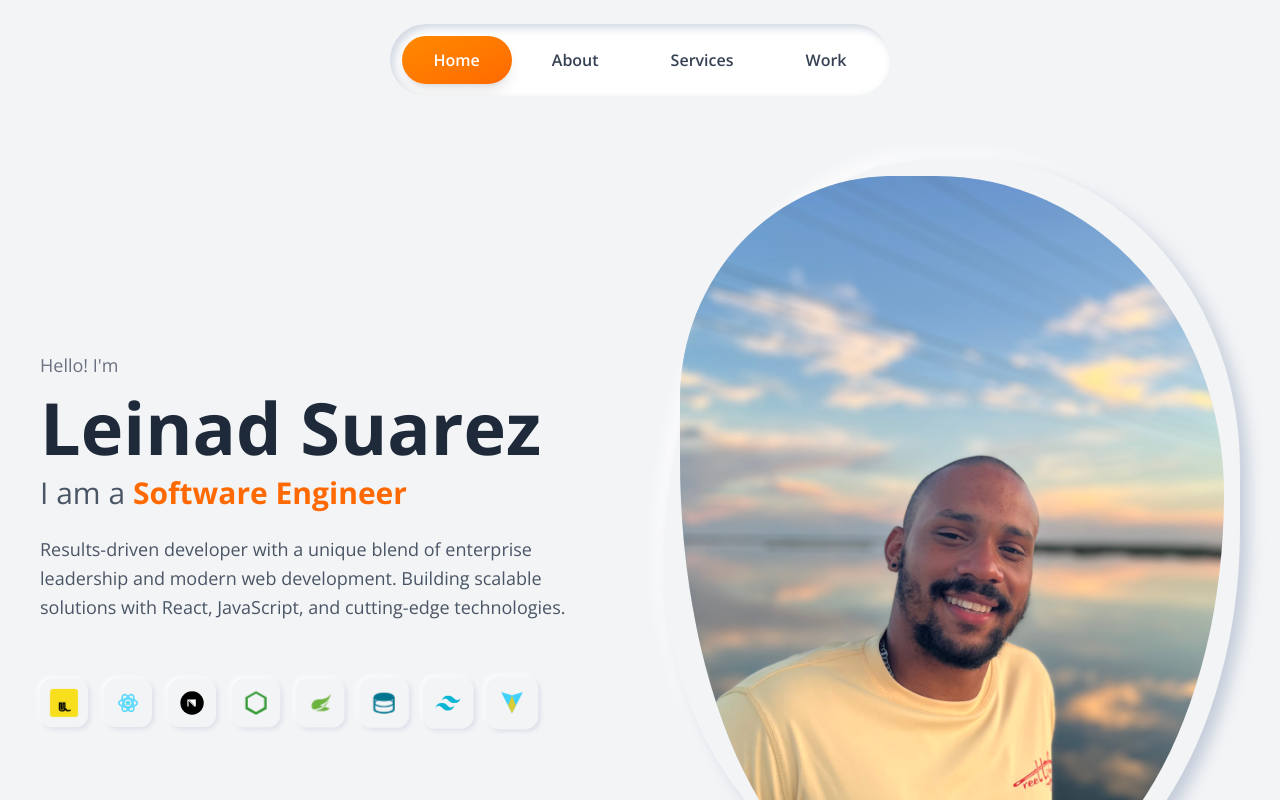
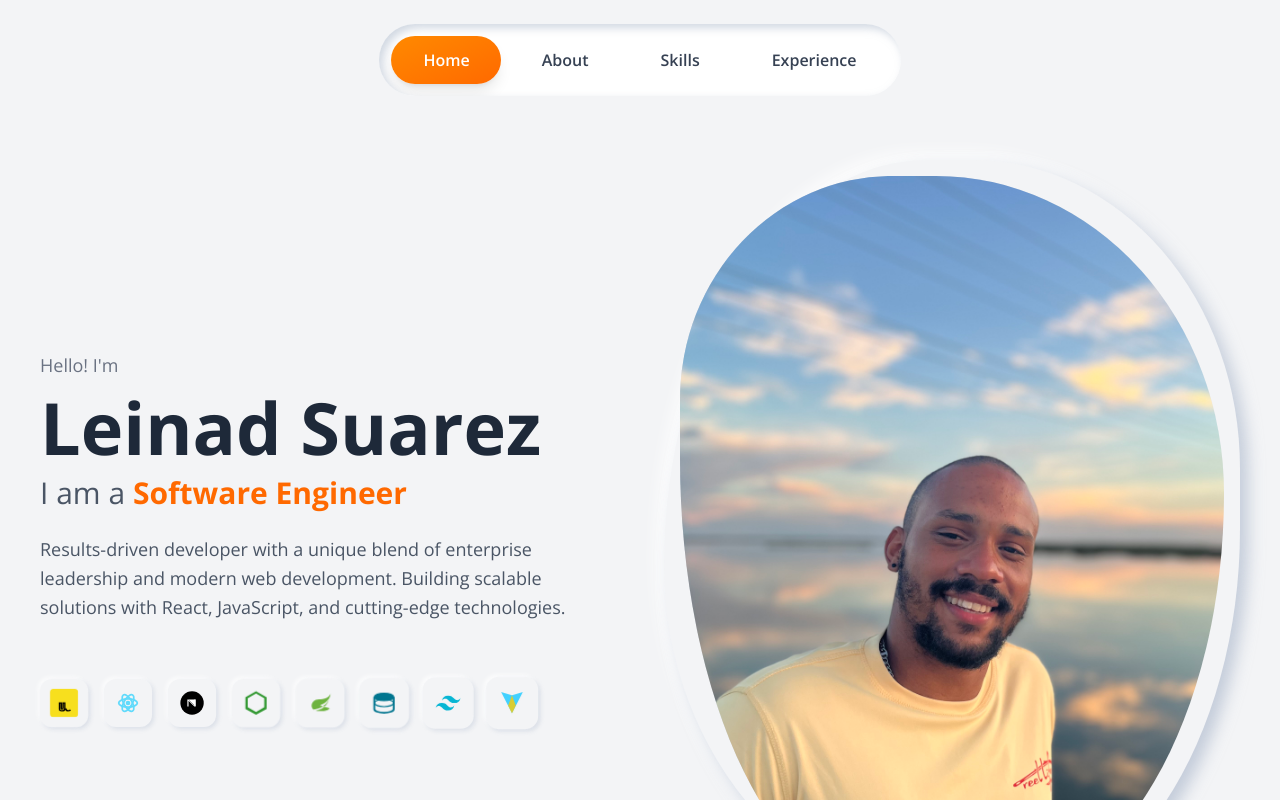
Before and after one commit to Mattojjo/portfolio, a React (Vite) app: page / in a window 1280 px wide. Shown: the top 800 px of the page. Built offline with nearby package versions, Linux system fonts and the light colour scheme.

Commit message:
Update index.html title and favicon; modify Navbar component to reflect correct sections

```diff
--- a/src/components/Navbar.jsx
+++ b/src/components/Navbar.jsx
@@ -8,7 +8,7 @@ export default function Navbar() {
 
   useEffect(() => {
     const handleScroll = () => {
-      const sections = ['home', 'about', 'services', 'work'];
+      const sections = ['home', 'about', 'skills', 'experience'];
       const scrollPosition = window.scrollY + 100;
 
       for (const section of sections) {
@@ -27,7 +27,7 @@ export default function Navbar() {
     };
 
     window.addEventListener('scroll', handleScroll);
-    handleScroll(); // Call once on mount
+    handleScroll();
 
     return () => window.removeEventListener('scroll', handleScroll);
   }, [activeSection]);
@@ -42,7 +42,6 @@ export default function Navbar() {
           width: offsetWidth,
         });
 
-        // End transition after animation completes
         setTimeout(() => setIsTransitioning(false), 100);
       }
     };
@@ -56,8 +55,8 @@ export default function Navbar() {
   const navItems = [
     { id: 'home', label: 'Home' },
     { id: 'about', label: 'About' },
-    { id: 'services', label: 'Services' },
-    { id: 'work', label: 'Work' }
+    { id: 'skills', label: 'Skills' },
+    { id: 'experience', label: 'Experience' }
   ];
 
   return (
```
Also changed, not shown: index.html (+2 -2 lines).
